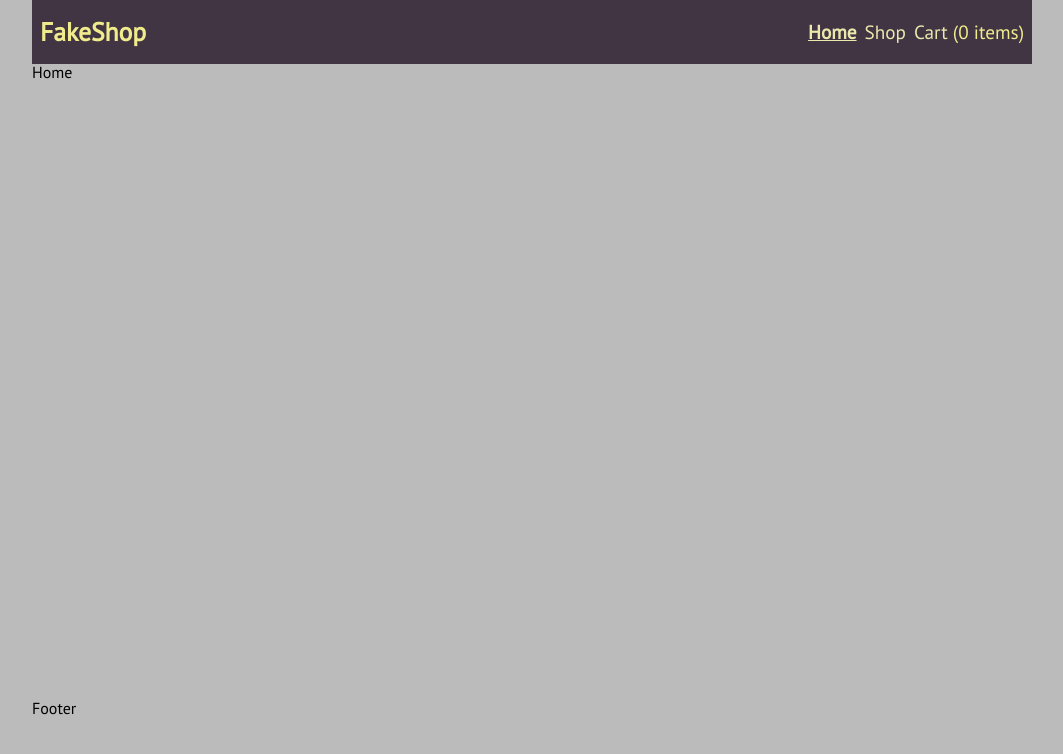
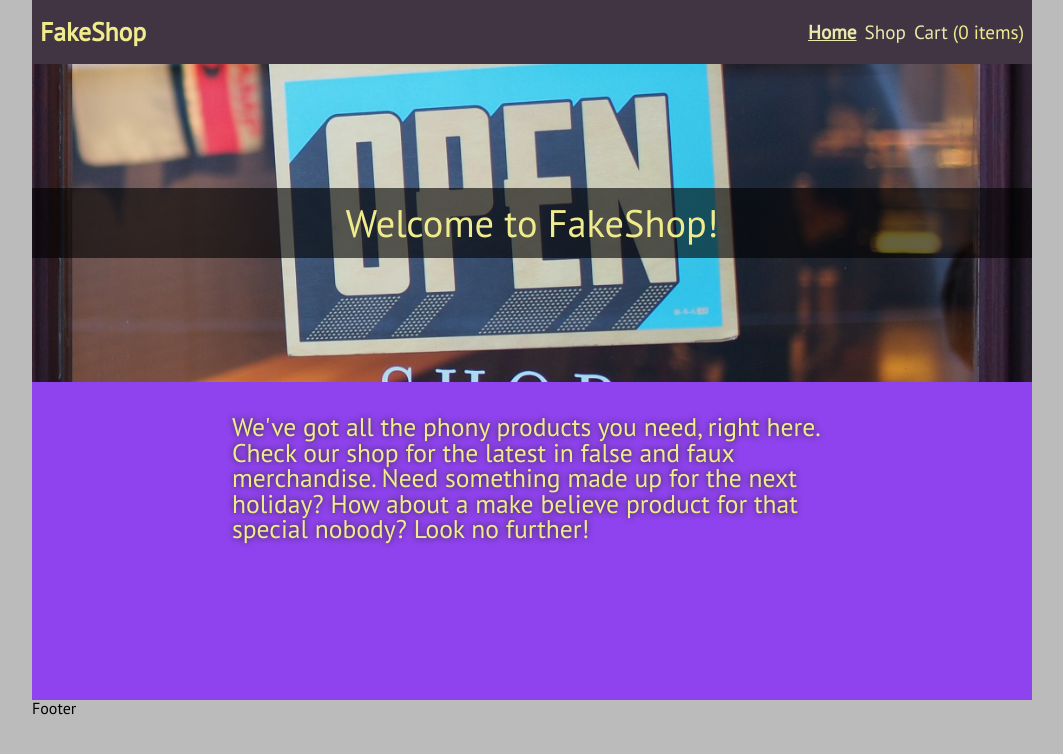
Before and after one commit to MongrelArchitect/shopping-cart, a React (Create React App) app: page / in a window 1280 px wide. Shown: the top 754 px of the page, without its empty margins (108-1171 px from the left). Built offline with nearby package versions, Linux system fonts and the light colour scheme.

Commit message:
Style and add dummy content to "Home" section

```diff
--- a/src/components/Cart.jsx
+++ b/src/components/Cart.jsx
@@ -18,14 +18,14 @@ export default function Cart({ cart, products, removeFromCart }) {
 
   if (!cartKeys.length) {
     return (
-      <div>
+      <div className="cart">
         <h3>Cart is empty. Get shopping!</h3>
       </div>
     );
   }
 
   return (
-    <div>
+    <div className="cart">
       <ul>
         {cartKeys.map((key) => {
           const id = key - 1;
--- a/src/components/Home.jsx
+++ b/src/components/Home.jsx
@@ -1,9 +1,24 @@
 import React from 'react';
+import hero from '../images/shop-hero.jpg';
 
 export default function Home() {
+  const heroStyle = {
+    backgroundImage: `url(${hero})`,
+  };
+
   return (
-    <div>
-      <h2>Home</h2>
+    <div className="home">
+      <div className="hero" style={heroStyle}>
+        <h2>Welcome to FakeShop!</h2>
+      </div>
+      <div className="home-info">
+        <p>
+          We&apos;ve got all the phony products you need, right here. Check
+          our shop for the latest in false and faux merchandise. Need
+          something made up for the next holiday? How about a make believe
+          product for that special nobody? Look no further!
+        </p>
+      </div>
     </div>
   );
 }
--- a/src/components/Shop.jsx
+++ b/src/components/Shop.jsx
@@ -23,7 +23,7 @@ export default function Shop({ products, setProducts, addToCart }) {
   }
 
   return (
-    <div>
+    <div className="products">
       <span>Loading...</span>
     </div>
   );
--- a/src/styles/style.css
+++ b/src/styles/style.css
@@ -54,6 +54,45 @@ body {
   gap: 8px;
 }
 
+.hero {
+  align-items: center;
+  color: #f0eb8d;
+  display: flex;
+  height: 50%;
+  background-position: center;
+  background-repeat: no-repeat;
+  background-size: cover;
+  justify-content: center;
+}
+
+.hero h2 {
+  background: rgba(0, 0, 0, 0.6);
+  font-size: 2.4rem;
+  padding: 16px;
+  width: 100%;
+  text-align: center;
+}
+
+.home,
+.products,
+.cart {
+  background: #8f43ee;
+}
+
+.home-info {
+  align-items: center;
+  display: flex;
+  justify-content: center;
+  padding: 32px;
+}
+
+.home-info p {
+  color: #f0eb8d;
+  font-size: 1.6rem;
+  max-width: 600px;
+  text-shadow: 0 0 6px #2d2727;
+}
+
 .product {
   border: 2px solid cyan;
   display: flex;
```
Also changed, not shown: src/images/shop-hero.jpg (added).
